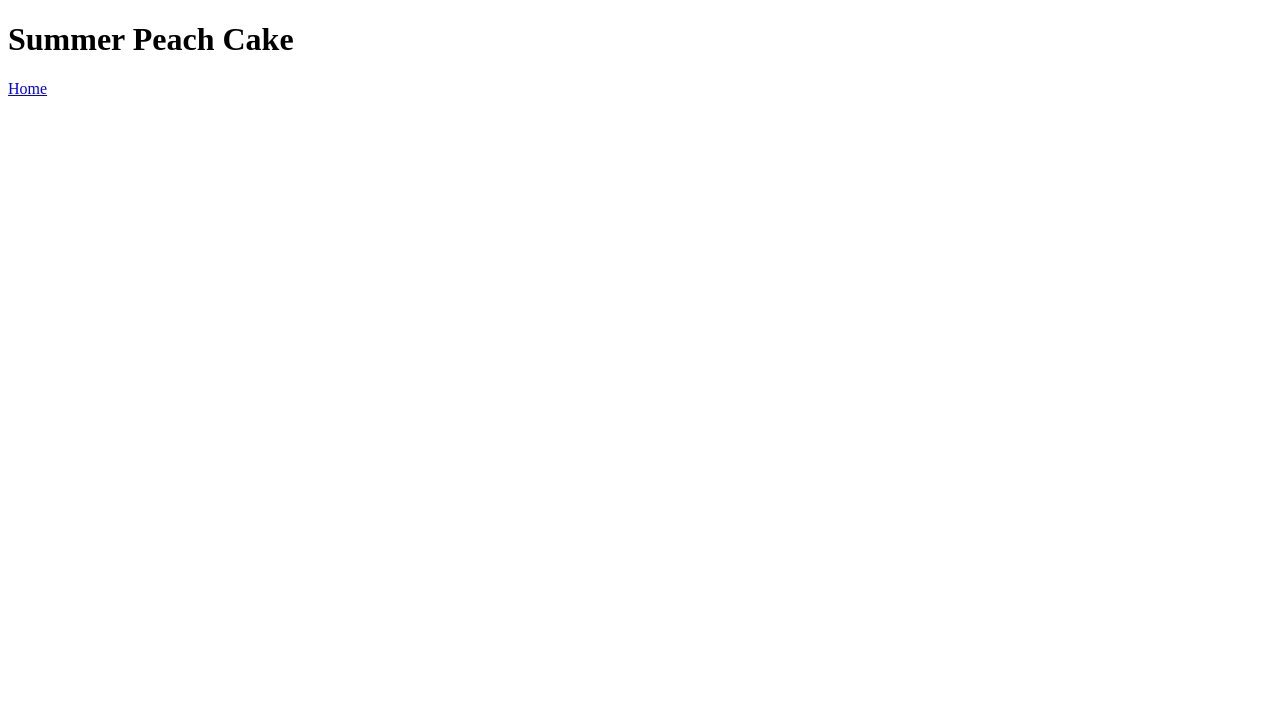
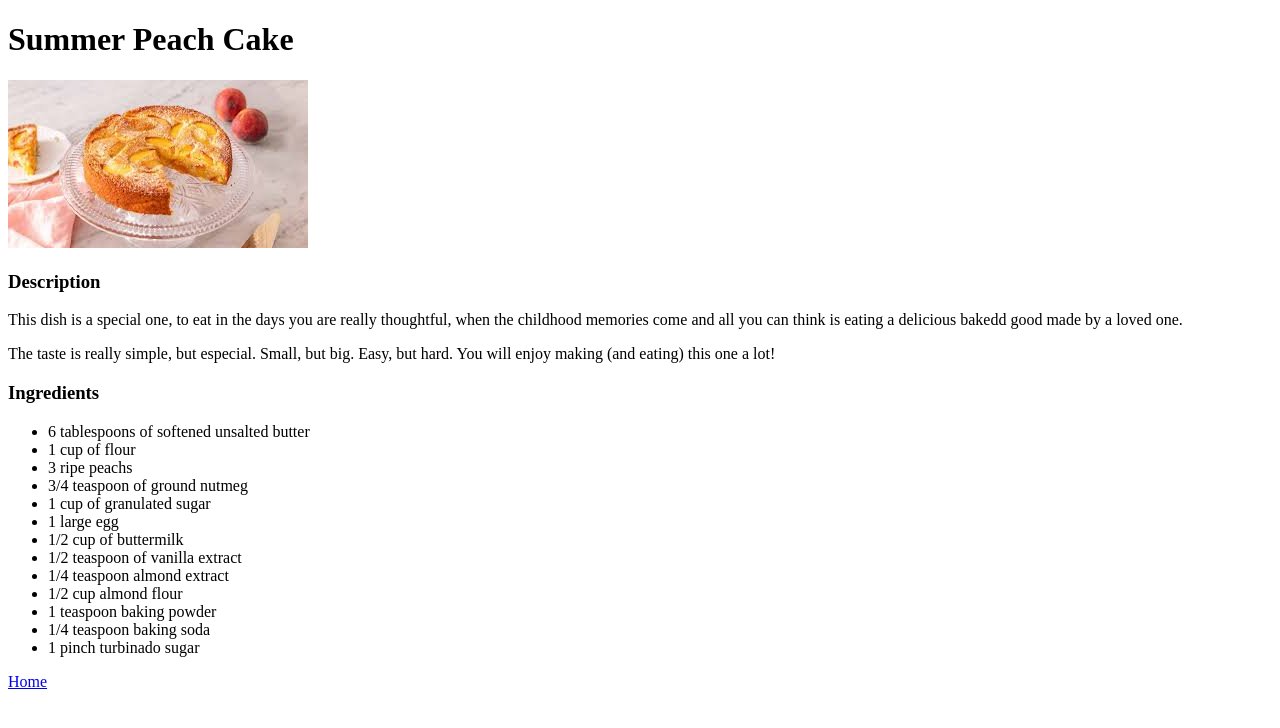
Before and after one commit to elizaizas/odin-recipes, a plain HTML site: page recips/peach-cake.html in a window 1280 px wide. Drawn offline with Linux system fonts and the light colour scheme.

Commit message:
Edit recips/peach-cake.html
Add description and ingredients sections

```diff
--- a/recips/peach-cake.html
+++ b/recips/peach-cake.html
@@ -10,6 +10,40 @@
 
     <h1>Summer Peach Cake</h1>
 
+    <img src="../img/p-cake.jpeg" alt="An image of a
+    baked peach cake">
+
+    <h3>Description</h3>
+
+    <p>This dish is a special one, to eat in the days
+        you are really thoughtful, when the childhood
+        memories come and all you can think is eating
+        a delicious bakedd good made by a loved one.
+    </p>
+
+    <p>The taste is really simple, but especial.
+        Small, but big. Easy, but hard. You will enjoy
+        making (and eating) this one a lot!
+    </p>
+
+
+    <h3>Ingredients</h3>
+
+    <ul>
+        <li>6 tablespoons of softened unsalted butter</li>
+        <li>1 cup of flour</li>
+        <li>3 ripe peachs</li>
+        <li>3/4 teaspoon of ground nutmeg</li>
+        <li>1 cup of granulated sugar</li>
+        <li>1 large egg</li>
+        <li>1/2 cup of buttermilk</li>
+        <li>1/2 teaspoon of vanilla extract</li>
+        <li>1/4 teaspoon almond extract</li>
+        <li>1/2 cup almond flour</li>
+        <li>1 teaspoon baking powder</li>
+        <li>1/4 teaspoon baking soda</li>
+        <li>1 pinch turbinado sugar</li>
+    </ul>
 
 
     <a href="../index.html">Home</a>
```
Also changed, not shown: img/p-cake.jpeg (added).
